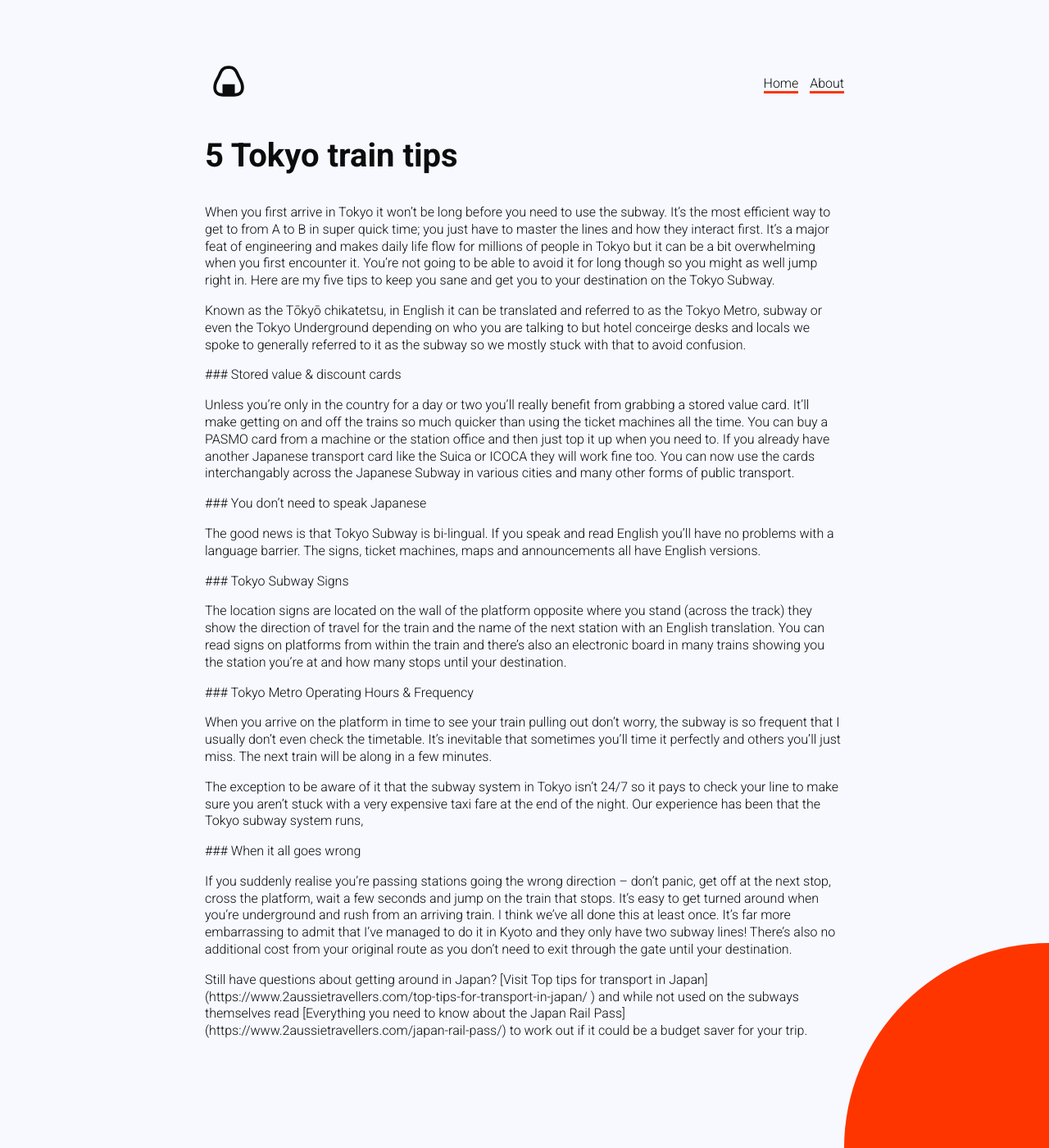
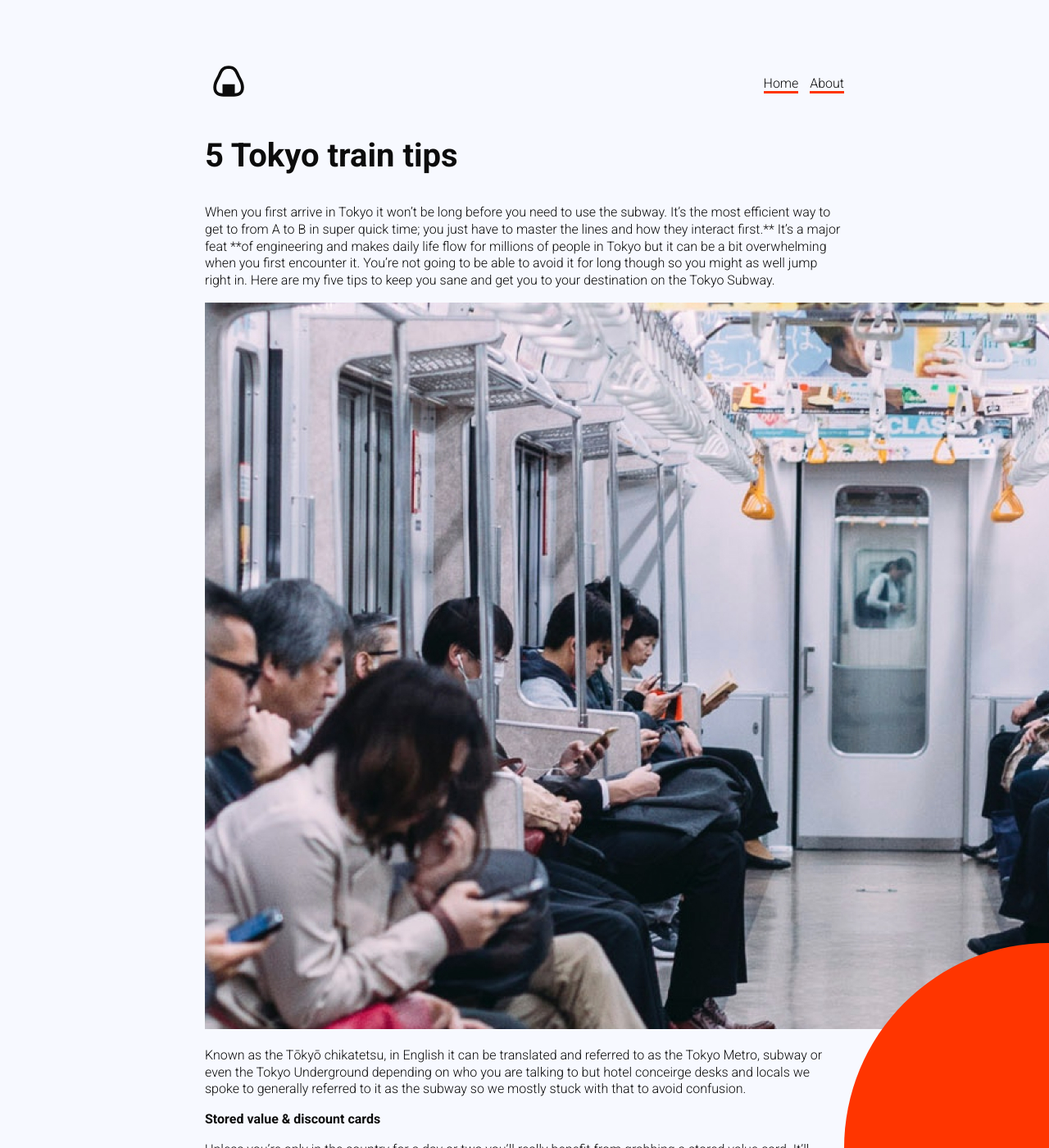
Before and after one commit to ryanbirse/anightinjapan, a Jekyll site: the page built from _posts/2018-10-27-tokyo-train-tips.md, in a window 1280 px wide and 1400 px high. Shown: the whole window at 82% size. Built offline with Jekyll 4.4.1, drawn with Linux system fonts in a browser that asks for light colours.

Commit message:
Updated Tokyo Train Tips

```diff
--- a/_posts/2018-10-27-tokyo-train-tips.md
+++ b/_posts/2018-10-27-tokyo-train-tips.md
@@ -5,11 +5,13 @@
   Tokyo Subway.
 ---
 
-When you first arrive in Tokyo it won’t be long before you need to use the subway.  It’s the most efficient way to get to from A to B in super quick time; you just have to master the lines and how they interact first. It’s a major feat of engineering and makes daily life flow for millions of people in Tokyo but it can be a bit overwhelming when you first encounter it.  You’re not going to be able to avoid it for long though so you might as well jump right in.  Here are my five tips to keep you sane and get you to your destination on the Tokyo Subway.
+When you first arrive in Tokyo it won’t be long before you need to use the subway.  It’s the most efficient way to get to from A to B in super quick time; you just have to master the lines and how they interact first.** It’s a major feat **of engineering and makes daily life flow for millions of people in Tokyo but it can be a bit overwhelming when you first encounter it.  You’re not going to be able to avoid it for long though so you might as well jump right in.  Here are my five tips to keep you sane and get you to your destination on the Tokyo Subway.
+
+![blog-3a.jpg](/uploads/blog-3a.jpg)
 
 Known as the Tōkyō chikatetsu, in English it can be translated and referred to as the Tokyo Metro, subway or even the Tokyo Underground depending on who you are talking to but hotel conceirge desks and locals we spoke to generally referred to it as the subway so we mostly stuck with that to avoid confusion.
 
-\### Stored value & discount cards
+**Stored value & discount cards**
 
 Unless you’re only in the country for a day or two you’ll really benefit from grabbing a stored value card.  It’ll make getting on and off the trains so much quicker than using the  ticket machines all the time.  You can buy a PASMO card from a machine or the station office and then just top it up when you need to.  If you already have another Japanese transport card like the Suica or ICOCA they will work fine too.  You can now use the cards interchangably across the Japanese Subway in various cities and many other forms of public transport.
 
```
